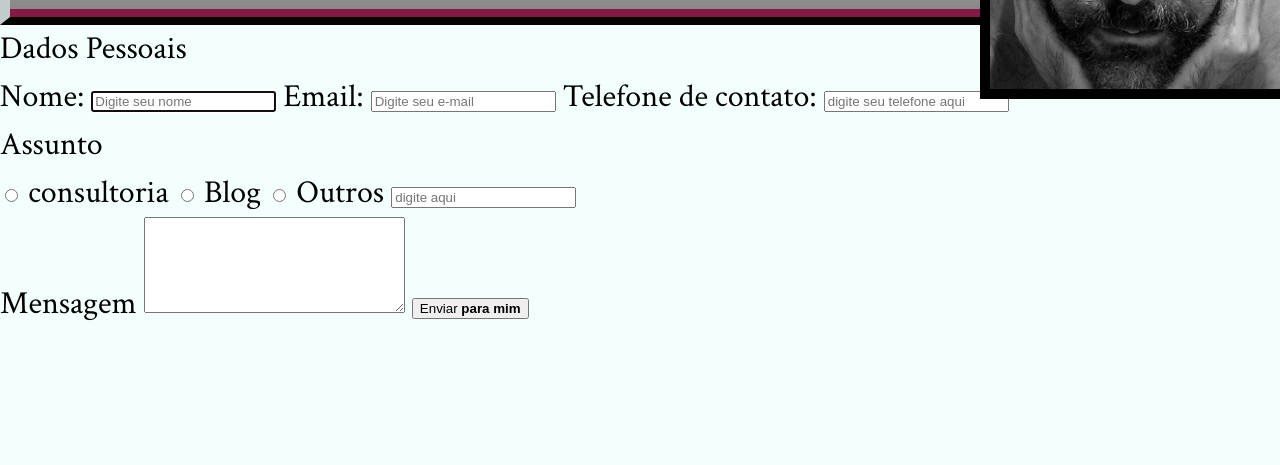
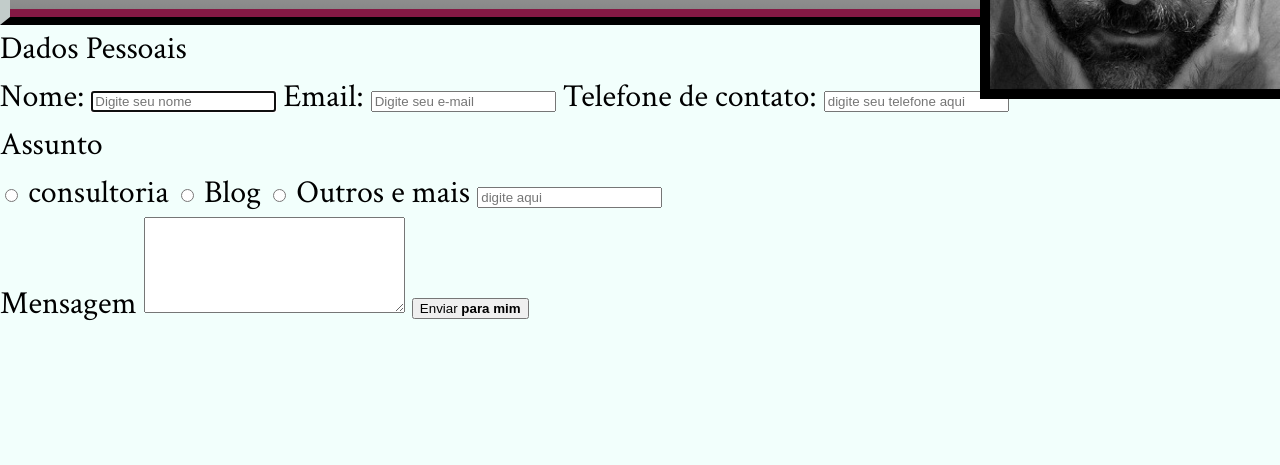
Before and after one commit to raulCandido/html-e-css, a plain HTML site: page contato.html in a window 1280 px wide. Shown: the part 201-666 px from the top of the page. Drawn offline with Linux system fonts and the light colour scheme.

Commit message:
Mudança para teste dp git

```diff
--- a/contato.html
+++ b/contato.html
@@ -38,7 +38,7 @@
                </label>
                <label>
                   <input type="radio" name="assunto" value="outros">
-                  Outros
+                  Outros e mais
                   <input name="assunto" placeholder="digite aqui" required>
                </label>
            </fieldset>
```
